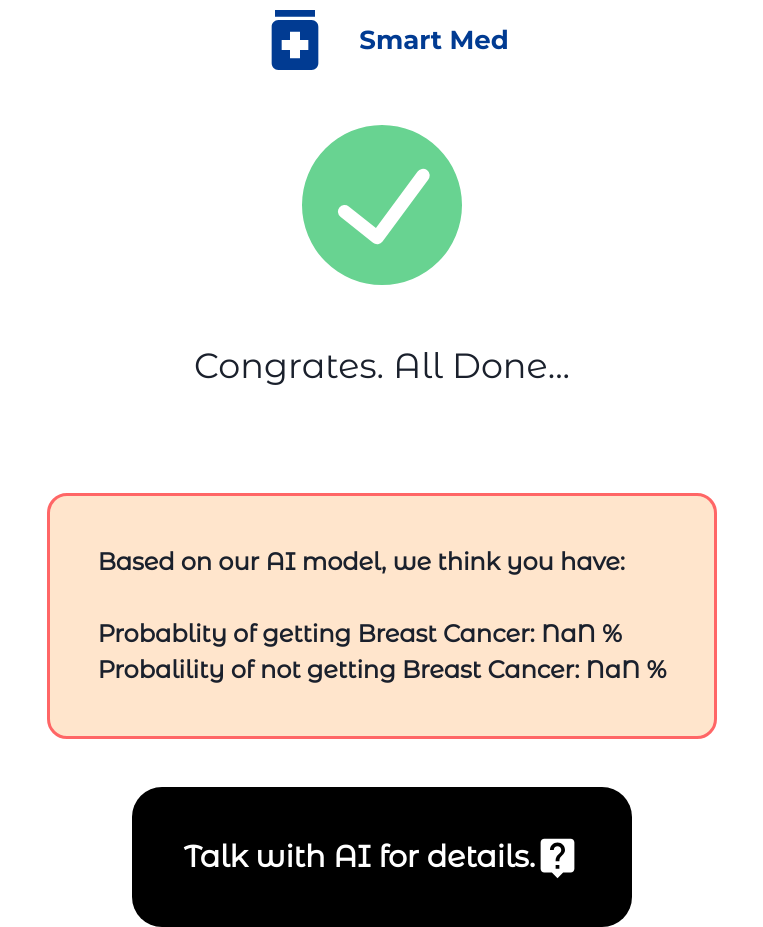
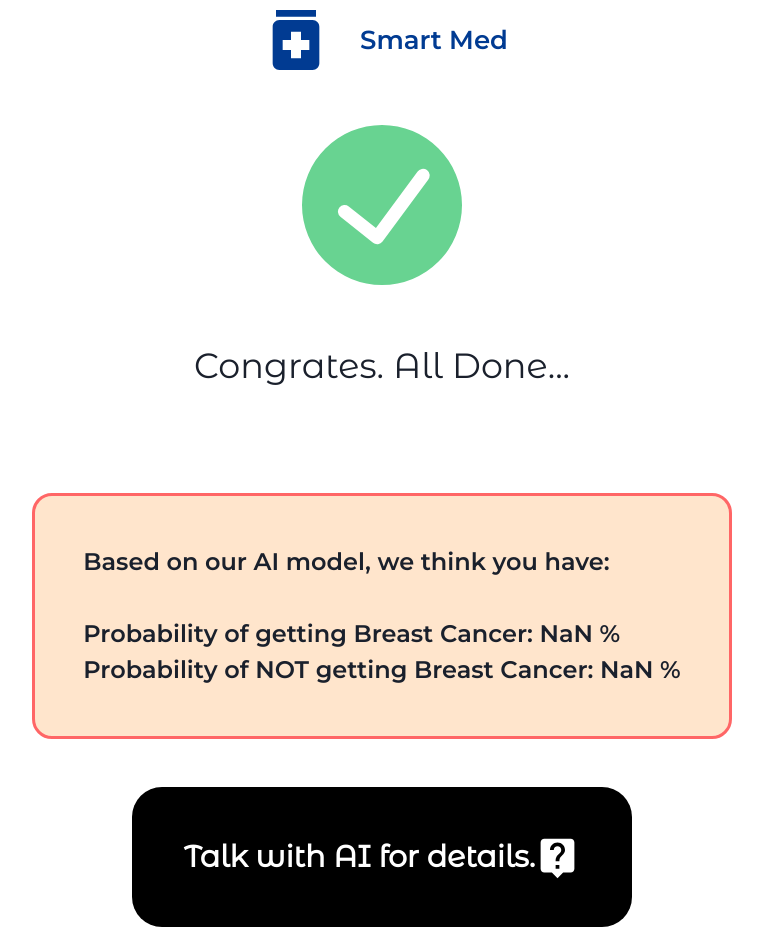
Before and after one commit to tianyefan/smart-med, a Next.js app: page /result in a window 1280 px wide. Shown: the whole page, without its empty margins (258-1021 px from the left). Built offline with nearby package versions, Linux system fonts and the light colour scheme.

Commit message:
app animate optimized

```diff
--- a/pages/_app.js
+++ b/pages/_app.js
@@ -1,7 +1,7 @@
 import '../styles/globals.css'
 import { ChakraProvider } from '@chakra-ui/react'
 import "@fontsource/montserrat-alternates"
-import "@fontsource/montserrat/700.css"
+import "@fontsource/montserrat/600.css"
 
 
 function MyApp({ Component, pageProps }) {
--- a/pages/result/index.js
+++ b/pages/result/index.js
@@ -1,7 +1,5 @@
 import React from "react";
 import MedicationIcon from "@mui/icons-material/Medication";
-import DownloadForOfflineIcon from "@mui/icons-material/DownloadForOffline";
-import CheckCircleOutlineIcon from "@mui/icons-material/CheckCircleOutline";
 import LiveHelpIcon from "@mui/icons-material/LiveHelp";
 import { CheckCircleIcon } from "@chakra-ui/icons";
 import {
@@ -16,7 +14,8 @@ import {
 import { motion } from "framer-motion";
 
 const MotionIcon = motion(CheckCircleIcon);
-const MotionButton = motion(Button)
+const MotionButton = motion(Button);
+const MotionBox = motion(Box);
 
 function Result() {
   const pos = localStorage.getItem("pos");
@@ -58,7 +57,7 @@ function Result() {
           color="green.300"
           initial={{ marginTop: -50, marginBottom: -50 }}
           animate={{ marginTop: 15, marginBottom: 15 }}
-          transition={{ duration: 1.5}}
+          transition={{ duration: 1.5 }}
         />
         <Text
           fontFamily="Montserrat Alternates"
@@ -70,29 +69,31 @@ function Result() {
           Congrates. All Done...
         </Text>
 
-        <Box
+        <MotionBox
           bg="#FFE5CC"
           my="3em"
           py="3em"
           px={["2em", "2.5em", "3em"]}
           borderRadius={[12, 16, 20]}
           border="3px solid #FF6666"
+          whileHover={{ scale: 1.2 }}
         >
           <Text
             fontSize={[12, 16, 20, 24]}
-            fontFamily="Montserrat Alternates"
+            fontFamily="Montserrat"
             fontWeight="bold"
           >
             Based on our AI model, we think you have:
             <br />
             <br />
-            Probablity of getting Breast Cancer: {pos_val} %
+            Probability of getting Breast Cancer: {pos_val} %
             <br />
-            Probalility of not getting Breast Cancer: {neg_val} %
+            Probability of <motion.span>NOT</motion.span> getting Breast Cancer:{" "}
+            {neg_val} %
           </Text>
-        </Box>
+        </MotionBox>
 
-        <Link href="/chat">
+        <Link href="/chat" textDecoration="none">
           <MotionButton
             w={[300, 350, 400, 450, 500]}
             h={[75, 90, 100, 120, 140]}
@@ -102,7 +103,7 @@ function Result() {
             _hover={{ bg: "gray" }}
             fontSize={[18, 21, 24, 27, 30]}
             borderRadius={[10, 15, 20, 25, 30]}
-            whileHover={{ scale: 1.1}}
+            whileHover={{ scale: 1.1 }}
           >
             Talk with AI for details.
             <LiveHelpIcon sx={{ fontSize: 45 }} />
```
Also changed, not shown: pages/chat/index.js (+10 -9 lines), pages/index.js (+6 -2 lines), public/animate_wave.svg (added), public/layered-waves-animated-haikei.svg (added).
